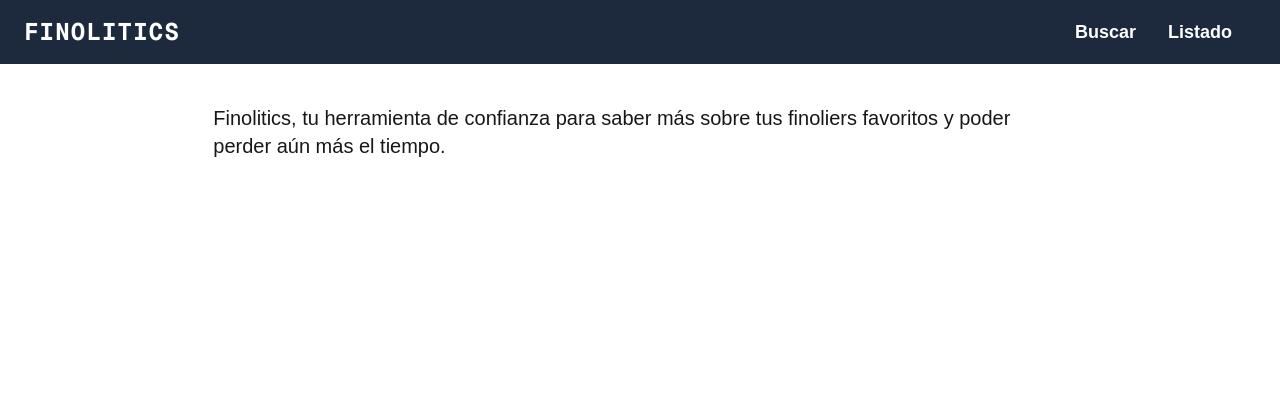
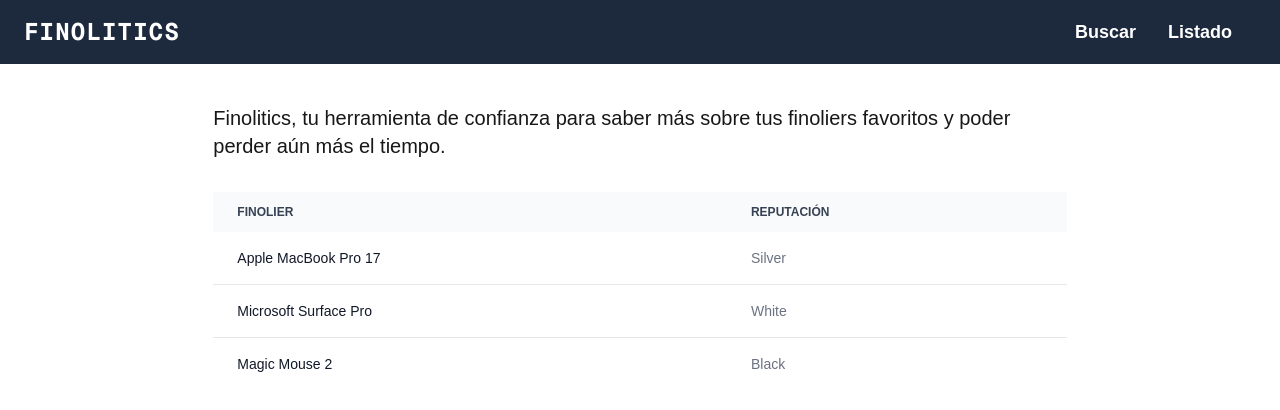
Before and after one commit to AlfonsoFidalgo/finolitics, a Next.js app: page / in a window 1280 px wide. Shown: the top 410 px of the page. Built offline with nearby package versions, Linux system fonts and the light colour scheme; no server answers; the database is empty.

Commit message:
Add dummy table component

```diff
--- a/src/app/page.tsx
+++ b/src/app/page.tsx
@@ -1,10 +1,26 @@
+import {
+  fetchTopReputationFinoliers,
+  fetchTopComentators,
+  fetchTopUpvoted,
+} from "@/actions/utils";
+import Table from "@/components/UI/table";
+
 export default async function Home() {
+  // const topReputationFinoliers = await fetchTopReputationFinoliers();
+  // const topComentators = await fetchTopComentators();
+  const topUpvoted = await fetchTopUpvoted();
+
   return (
+    <>
       <div className="flex flex-col items-center justify-center mt-8">
         <h1 className="text-xl mt-2 w-11/12 sm:w-8/12">
           Finolitics, tu herramienta de confianza para saber más sobre tus
           finoliers favoritos y poder perder aún más el tiempo.
         </h1>
       </div>
+      <div className="mt-8 w-full sm:w-8/12 mx-auto">
+        <Table data={topUpvoted} />
+      </div>
+    </>
   );
 }
--- /dev/null
+++ b/src/components/UI/table.tsx
@@ -0,0 +1,50 @@
+import { type Finolier } from "@/actions/disqus";
+
+export default function Table({ data }: { data: Finolier[] }) {
+  console.log(data);
+  return (
+    <div className="relative overflow-x-auto">
+      <table className="w-full text-sm text-left rtl:text-right text-gray-500 dark:text-gray-400">
+        <thead className="text-xs text-gray-700 uppercase bg-gray-50 dark:bg-gray-700 dark:text-gray-400">
+          <tr>
+            <th scope="col" className="px-6 py-3">
+              Finolier
+            </th>
+            <th scope="col" className="px-6 py-3">
+              Reputación
+            </th>
+          </tr>
+        </thead>
+        <tbody>
+          <tr className="bg-white border-b dark:bg-gray-800 dark:border-gray-700 border-gray-200">
+            <th
+              scope="row"
+              className="px-6 py-4 font-medium text-gray-900 whitespace-nowrap dark:text-white"
+            >
+              Apple MacBook Pro 17
+            </th>
+            <td className="px-6 py-4">Silver</td>
+          </tr>
+          <tr className="bg-white border-b dark:bg-gray-800 dark:border-gray-700 border-gray-200">
+            <th
+              scope="row"
+              className="px-6 py-4 font-medium text-gray-900 whitespace-nowrap dark:text-white"
+            >
+              Microsoft Surface Pro
+            </th>
+            <td className="px-6 py-4">White</td>
+          </tr>
+          <tr className="bg-white dark:bg-gray-800">
+            <th
+              scope="row"
+              className="px-6 py-4 font-medium text-gray-900 whitespace-nowrap dark:text-white"
+            >
+              Magic Mouse 2
+            </th>
+            <td className="px-6 py-4">Black</td>
+          </tr>
+        </tbody>
+      </table>
+    </div>
+  );
+}
```
Lines whose indentation alone changed are shown as unchanged.
